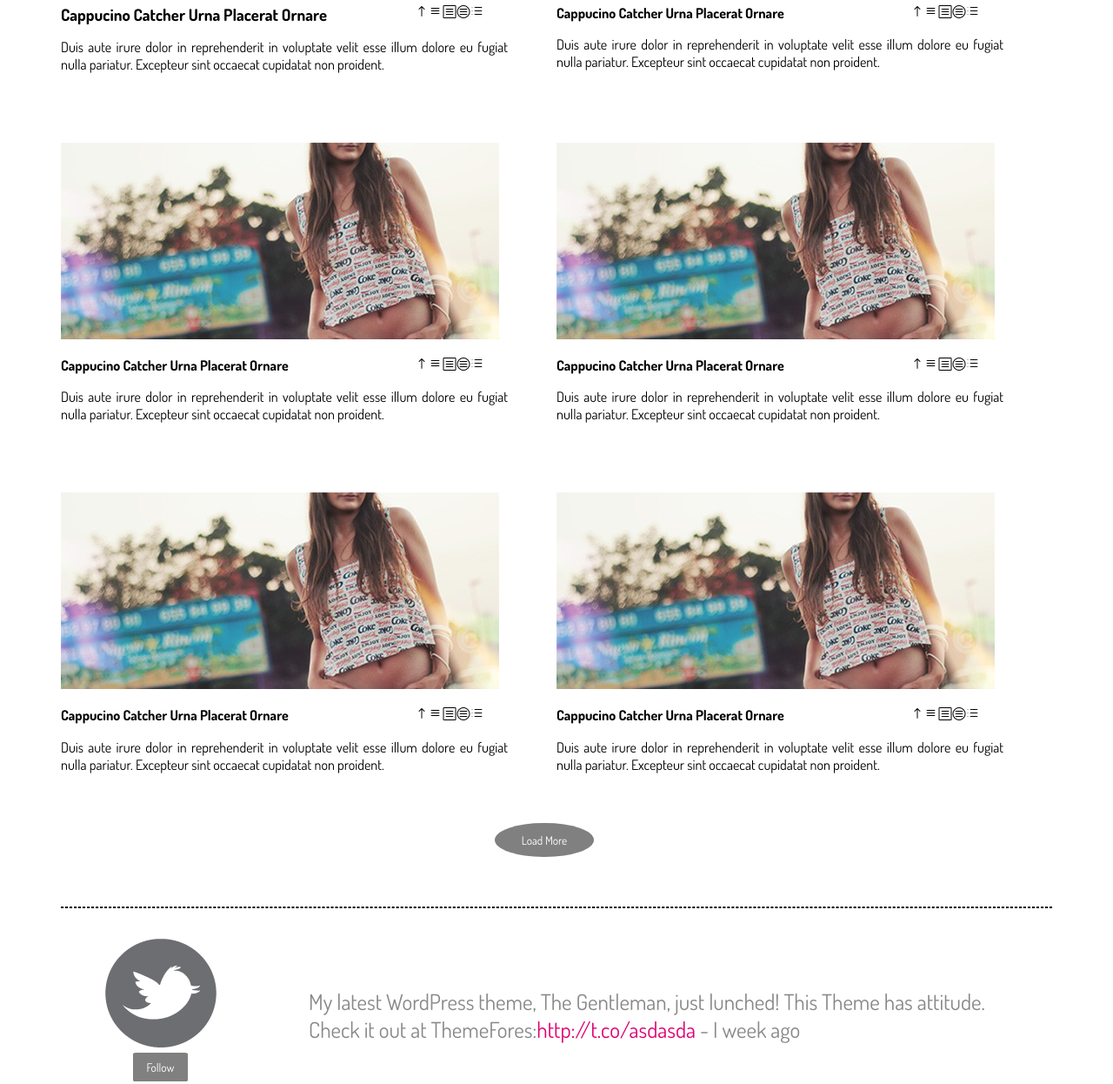
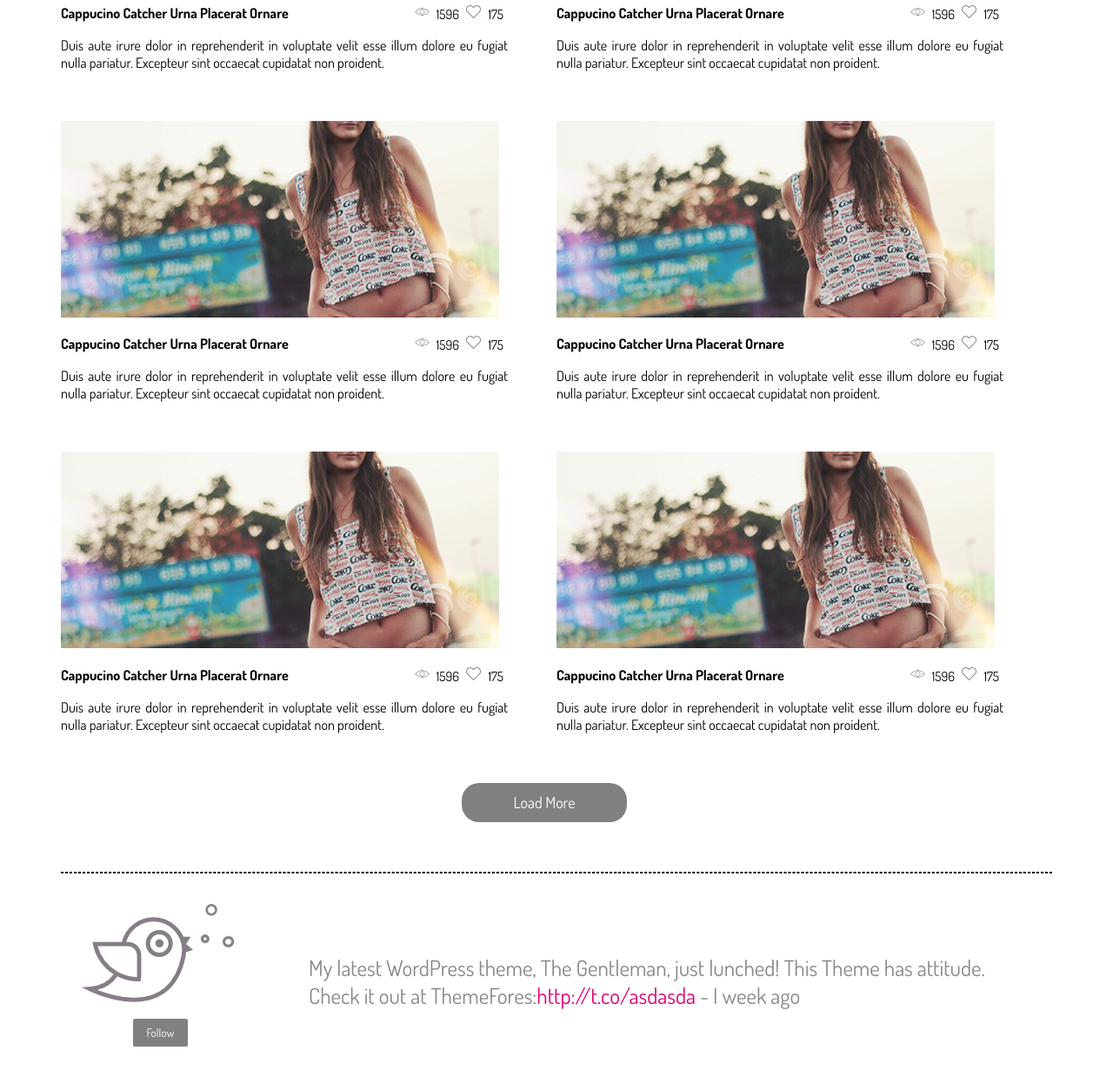
Before and after one commit to LindaLopezR/22_GENTLEMAN, a plain HTML site: page index.html in a window 1280 px wide. Shown: the part 960-2206 px from the top of the page at 87% size. Drawn offline with Linux system fonts and the light colour scheme.

Commit message:
Versión final de examen

```diff
--- a/css/common.css
+++ b/css/common.css
@@ -16,7 +16,7 @@ a {
 }
 button {
 	border: none;
-	border-radius: 75%;
+	border-radius: 20px;
 }
 p {
 	text-align: justify;
@@ -50,3 +50,8 @@ p {
 .pre {
 	font-size: 12px;
 }
+/*ICONOS*/
+.icn {
+	display: inline-block;
+	margin-right: 5px;
+}
--- a/css/main.css
+++ b/css/main.css
@@ -22,20 +22,34 @@
 hr {
 	border-style: dashed;
 }
+/*IMAGENES*/
+.letraA {
+	font-size: 15px;
+}
+.icon1 {
+	width: 17px;
+}
 /*FRASE*/
 .frase {
 	font-size: 25px;
+}
+.bur {
+	width: 50px;
+	vertical-align: top;
 }
 /*FOOTER*/
 /*MENÚ */
 .b1 {
 	padding: 0% 2%;
 	width: 17%;
+	background-color:#BDBDBD;
 }
 .b2 {
-	padding: 1% 2%;
-	width: 10%;
+	padding: 1% 1% 3% 1%;
+	width: 190px;
+	height: 40px;
 	background-color: gray;
+	font-size: 18px;
 }
 li {
 	list-style:none;
@@ -47,6 +61,7 @@ li {
 	padding: 1%;
 	height: 30px;
 	display: inline-block;
+
 }
 /*Clientes*/
 .comilla {
--- a/index.html
+++ b/index.html
@@ -45,7 +45,7 @@
           <h1>The Gentleman Wordpress Themes has acttitude!</h1>
           <p class="mr_2">Lorem ipsum dolor sit amet, consectetur adipisicing elit, sed do eiusmod tempor incididunt ut labore et dolore magna aliqua. Ut enim ad minim veniam, quis nostrud exercitation ullamco laboris nisi ut aliquip ex ea commodo consequat. Duis aute irure dolor in reprehenderit in voluptate velit esse illum dolore eu fugiat nulla pariatur. Excepteur sint occaecat cupidatat non proident, sunt in culpa qui officia deserunt mollit anim id est laborum.</p>
           <p class="mr_2">Lorem ipsum dolor sit amet, consectetur adipisicing elit, sed do eiusmod tempor incididunt ut labore et dolore magna aliqua. Ut enim ad minim veniam, quis nostrud exercitation ullamco laboris nisi ut aliquip ex ea commodo consequat. Duis aute irure dolor in reprehenderit in voluptate velit esse illum dolore eu fugiat nulla pariatur. Excepteur sint occaecat cupidatat non proident, sunt in culpa qui officia deserunt mollit anim id est laborum.</p>
-          <button class="b1 bg-gray mr_1"><a href="#" class="text-white">Load More</a></button>
+          <button class="b1 mr_1"><a href="#" class="text-white">Read More</a></button>
         </div>
       </div>
     </div>
@@ -60,7 +60,11 @@
             <a href="#" class="colorII">All Work</a>
           </nav>
         </div>
-        <div class="col-3"><p class="arrow_up">abcd</p></div>
+        <div class="col-3">
+          <img class="icn" src="img/icons/mostrar.png" alt="icon">
+          <img class="icn" src="img/icons/columnas.png" alt="icon">
+          <img class="icn" src="img/icons/menu.png" alt="icon">
+        </div>
       </div>
       <!-- IMAGENES -->
       <!-- Renglón 1 -->
@@ -68,8 +72,13 @@
         <div class="col-6">
           <img src="img/main-pic.png" alt="Chica">
           <div class="row mr_1">
-             <div class="col-9"><h3>Cappucino Catcher Urna Placerat Ornare</h3></div>
-             <div class="col-3"><p class="arrow_up">abcd</p></div>
+             <div class="col-8"><h4>Cappucino Catcher Urna Placerat Ornare</h4></div>
+             <div class="col-4 text-right">
+                <img src="img/icons/ojo.png" class="icon1 icn" alt="ojo">
+                <p class="letraA icn">1596</p>
+                <img src="img/icons/corazon.png" class="icon1 icn" alt="corazon">
+                <p class="letraA icn">175</p>
+            </div>
           </div>
           <div class="row mr_1">
             <div class="col-12">
@@ -80,9 +89,14 @@
         <div class="col-6">
           <img src="img/main-pic.png" alt="Chica">
           <div class="row mr_1">
-            <div class="col-9"><h4>Cappucino Catcher Urna Placerat Ornare</h4></div>
-              <div class="col-3"><p class="arrow_up">abcd</p></div>
-           </div>
+             <div class="col-8"><h4>Cappucino Catcher Urna Placerat Ornare</h4></div>
+             <div class="col-4 text-right">
+                <img src="img/icons/ojo.png" class="icon1 icn" alt="ojo">
+                <p class="letraA icn">1596</p>
+                <img src="img/icons/corazon.png" class="icon1 icn" alt="corazon">
+                <p class="letraA icn">175</p>
+            </div>
+          </div>
           <div class="row mr_1">
             <div class="col-12">
               <p>Duis aute irure dolor in reprehenderit in voluptate velit esse illum dolore eu fugiat nulla pariatur. Excepteur sint occaecat cupidatat non proident.</p>
@@ -91,12 +105,17 @@
         </div>
       </div>
       <!-- Renglón 2 -->
-      <div class="row mr_3">
+            <div class="row mr_2">
         <div class="col-6">
           <img src="img/main-pic.png" alt="Chica">
           <div class="row mr_1">
-             <div class="col-9"><h4>Cappucino Catcher Urna Placerat Ornare</h4></div>
-             <div class="col-3"><p class="arrow_up">abcd</p></div>
+             <div class="col-8"><h4>Cappucino Catcher Urna Placerat Ornare</h4></div>
+             <div class="col-4 text-right">
+                <img src="img/icons/ojo.png" class="icon1 icn" alt="ojo">
+                <p class="letraA icn">1596</p>
+                <img src="img/icons/corazon.png" class="icon1 icn" alt="corazon">
+                <p class="letraA icn">175</p>
+            </div>
           </div>
           <div class="row mr_1">
             <div class="col-12">
@@ -107,9 +126,14 @@
         <div class="col-6">
           <img src="img/main-pic.png" alt="Chica">
           <div class="row mr_1">
-            <div class="col-9"><h4>Cappucino Catcher Urna Placerat Ornare</h4></div>
-              <div class="col-3"><p class="arrow_up">abcd</p></div>
-           </div>
+             <div class="col-8"><h4>Cappucino Catcher Urna Placerat Ornare</h4></div>
+             <div class="col-4 text-right">
+                <img src="img/icons/ojo.png" class="icon1 icn" alt="ojo">
+                <p class="letraA icn">1596</p>
+                <img src="img/icons/corazon.png" class="icon1 icn" alt="corazon">
+                <p class="letraA icn">175</p>
+            </div>
+          </div>
           <div class="row mr_1">
             <div class="col-12">
               <p>Duis aute irure dolor in reprehenderit in voluptate velit esse illum dolore eu fugiat nulla pariatur. Excepteur sint occaecat cupidatat non proident.</p>
@@ -118,12 +142,17 @@
         </div>
       </div>
       <!-- Renglón 3 -->
-      <div class="row mr_3">
+      <div class="row mr_2">
         <div class="col-6">
           <img src="img/main-pic.png" alt="Chica">
           <div class="row mr_1">
-             <div class="col-9"><h4>Cappucino Catcher Urna Placerat Ornare</h4></div>
-             <div class="col-3"><p class="arrow_up">abcd</p></div>
+             <div class="col-8"><h4>Cappucino Catcher Urna Placerat Ornare</h4></div>
+             <div class="col-4 text-right">
+                <img src="img/icons/ojo.png" class="icon1 icn" alt="ojo">
+                <p class="letraA icn">1596</p>
+                <img src="img/icons/corazon.png" class="icon1 icn" alt="corazon">
+                <p class="letraA icn">175</p>
+            </div>
           </div>
           <div class="row mr_1">
             <div class="col-12">
@@ -134,9 +163,14 @@
         <div class="col-6">
           <img src="img/main-pic.png" alt="Chica">
           <div class="row mr_1">
-            <div class="col-9"><h4>Cappucino Catcher Urna Placerat Ornare</h4></div>
-              <div class="col-3"><p class="arrow_up">abcd</p></div>
-           </div>
+             <div class="col-8"><h4>Cappucino Catcher Urna Placerat Ornare</h4></div>
+             <div class="col-4 text-right">
+                <img src="img/icons/ojo.png" class="icon1 icn" alt="ojo">
+                <p class="letraA icn">1596</p>
+                <img src="img/icons/corazon.png" class="icon1 icn" alt="corazon">
+                <p class="letraA icn">175</p>
+            </div>
+          </div>
           <div class="row mr_1">
             <div class="col-12">
               <p>Duis aute irure dolor in reprehenderit in voluptate velit esse illum dolore eu fugiat nulla pariatur. Excepteur sint occaecat cupidatat non proident.</p>
@@ -152,7 +186,8 @@
       <div class="row mr_1 mr_2P text-center">
         <div class="col-3">
           <div class="row">
-            <img src="img/twitter.png" alt="twitter">
+            <img src="img/gorjeo.png" alt="twitter">
+            <img src="img/burbujas.png" alt="burbuja" class="bur">
           </div>
           <div class="row">
             <button class="follow0"><a href="#" class="text-white">Follow</a></button>
@@ -173,11 +208,11 @@
             <h2>The <strong class="a a2">Gentleman</strong></h2>
           </div>
           <div class="row">
-            <img src="img/twitter.png" class="icon" alt="Twitter">
-            <img src="img/facebook.png" class="icon" alt="Facebook">
-            <img src="img/in.png" class="icon" alt="In">
-            <img src="img/mensaje.png" class="icon" alt="Correo">
-            <img src="img/twitter.png" class="icon" alt="Twitter">
+            <img src="img/icons/twitter.png" class="icon" alt="Twitter">
+            <img src="img/icons/facebook.png" class="icon" alt="Facebook">
+            <img src="img/icons/google-plus.png" class="icon" alt="Google">
+            <img src="img/icons/dribbble.png" class="icon" alt="Dribbble">
+            <img src="img/icons/myspace.png" class="icon" alt="Twitter">
           </div>
 
         </div>
@@ -201,14 +236,14 @@
           <div class="row">
             <h3>Clients</h3>
             <p class="mr_2">Oliviu Stoian - Webstar Designer</p>
-            <div class="col-2"><img src="img/comillas.png" alt="comillas"></div>
+            <div class="col-2"><img src="img/icons/comillas.png" alt="comillas"></div>
             <div class="col-10">
               <p>Mr frothy-top dickie davies frontiersman godike old man in pub, mr frothy-top frontiersman Freedie mercury Nostriis ticket.</p>
             </div>
           </div>
           <div class="row mr_2">
             <p>Oliviu Stoian - Webstar Designer</p>
-            <div class="col-2"><img src="img/comillas.png" alt="comillas"></div>
+            <div class="col-2"><img src="img/icons/comillas.png" alt="comillas"></div>
             <div class="col-10">
               <p>Mr frothy-top dickie davies frontiersman godike old man in pub, mr frothy-top frontiersman Freedie mercury Nostriis ticket.</p>
             </div>
```
Also changed, not shown: img/burbujas.png (added), img/facebook.png (deleted), img/gorjeo.png (added), img/icons/columnas.png (added), img/icons/comillas.png (renamed from img/comillas.png), img/icons/corazon.png (added), img/icons/dribbble.png (added), img/icons/facebook.png (added), img/icons/google-plus.png (added), img/icons/menu.png (added), img/icons/mostrar.png (added), img/icons/myspace.png (added), img/icons/ojo.png (added), img/icons/twitter.png (added), 3 more files.
